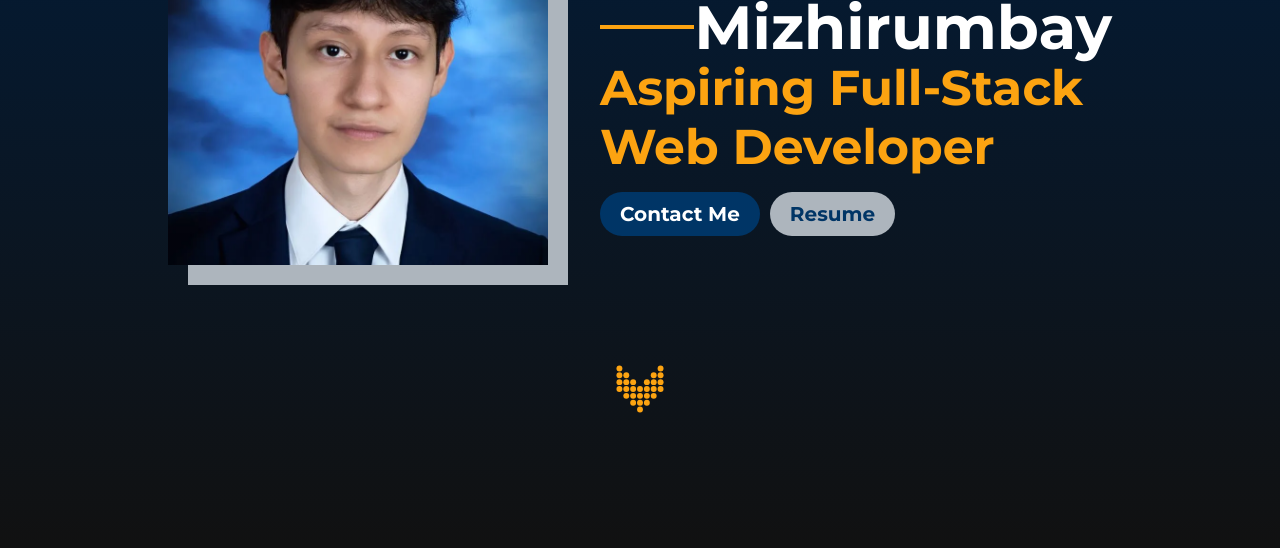
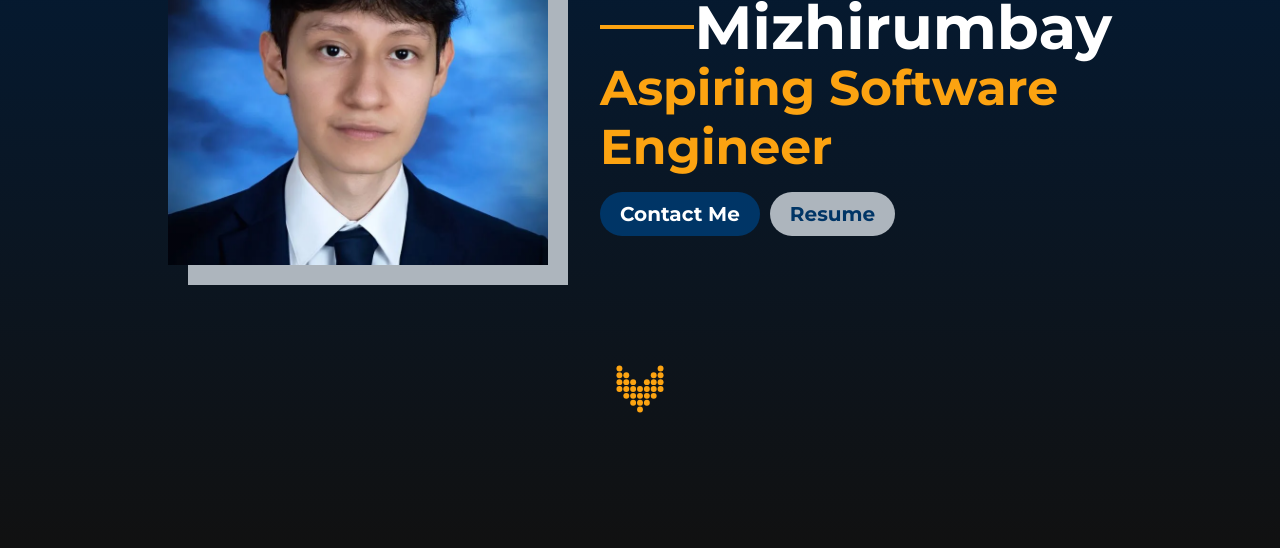
Before and after one commit to jonathanmiz08/portfolio-website, a plain HTML site: page index.html in a window 1280 px wide. Shown: the part 249-797 px from the top of the page. Drawn offline with Linux system fonts and the light colour scheme.

Commit message:
UPDATE LANDING PAGE SELF-TITLE

```diff
--- a/index.html
+++ b/index.html
@@ -47,7 +47,7 @@
                     </svg>
                     <h1 id="hero-last-name">Mizhirumbay</h1>
                 </div>
-                <h2>Aspiring Full-Stack<br>Web Developer</h2>
+                <h2>Aspiring Software<br>Engineer</h2>
                 <div id="hero-buttons">
                     <a href="#contact" class="hero-button">Contact Me</a>
                     <button class="hero-button" id="resume-button">Resume</button>
```
